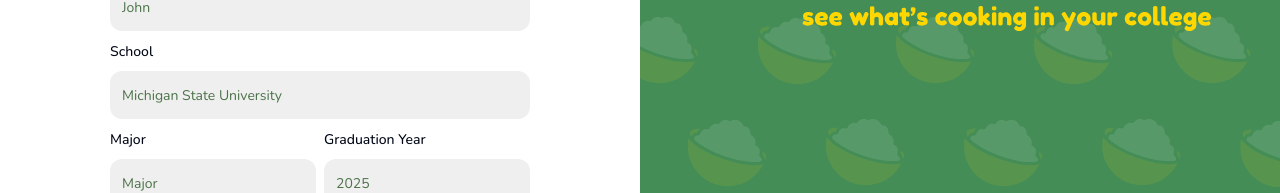
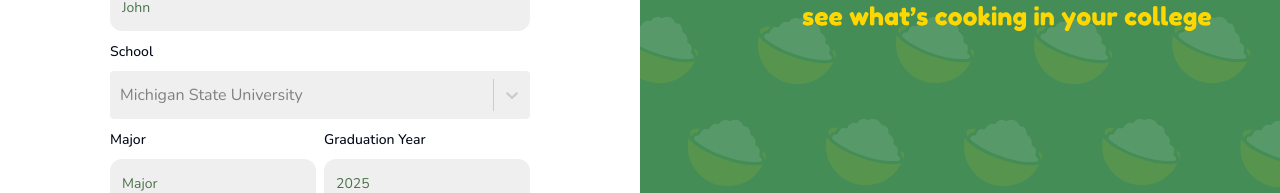
Before and after one commit to doreray/Ricefield_prototype1, a React (Vite) app: page /sign-up-more in a window 1280 px wide. Shown: the part 429-622 px from the top of the page. Built offline with nearby package versions, Linux system fonts and the light colour scheme; no server answers; the HTML template or start-up script is replaced by a standard one.

Commit message:
School Drop Down Menu'

```diff
--- a/package.json
+++ b/package.json
@@ -23,6 +23,7 @@
     "react-hook-form": "^7.53.0",
     "react-password-checklist": "^1.8.1",
     "react-router-dom": "^6.27.0",
+    "react-select": "^5.8.3",
     "tailwind-merge": "^2.5.3",
     "zod": "^3.23.8"
   },
--- a/src/_auth/forms/SigninForm.tsx
+++ b/src/_auth/forms/SigninForm.tsx
@@ -52,7 +52,7 @@ const SigninForm = () => {
       <div className="sm:w-420 flex-center flex-col">
             <img src= 'public/assets/icons/Ricefield_logo.svg' alt='logo'/>
 
-            <h2 className="h3-bold md:h2-bold pt-5 sm:pt-12"> Let's get cooking! </h2>
+            <h2 className="h3-bold md:h2-bold pt-5 sm:pt-12"> It's time to cook! </h2>
             <p className="text-light-3 body-regular md:body-regular mt-2">Log in with your credentials</p>
 
           <form onSubmit={form.handleSubmit(onSubmit)} className="flex flex-col gap-2 w-full">
--- a/src/_auth/forms/SignupForm.tsx
+++ b/src/_auth/forms/SignupForm.tsx
@@ -35,7 +35,7 @@ const SignupForm = () => {
     username: z.string().min(1, "Don't forget to name your farmer!"),
     email: z.string()
     .email("Oops...you forgot this :)")
-    .regex(/\.edu$/, "Gotta use an education account (.edu)!"),
+    .regex(/\.edu$/, "Gotta use your college email (.edu)!"),
     password: z.string().min(8),
     retypePassword: z.string()
     .min(1, "Gotta retype your password!")
--- a/src/_auth/forms/SignupForm2.tsx
+++ b/src/_auth/forms/SignupForm2.tsx
@@ -1,5 +1,5 @@
 import { useNavigate } from 'react-router-dom';
-import { useForm } from 'react-hook-form';
+import { useForm, Controller } from 'react-hook-form';
 import { Button } from '@/components/ui/button';
 import { auth, db } from '@/lib/firebase/config';
 import { doc, setDoc } from 'firebase/firestore';
@@ -16,6 +16,7 @@ import {
     FormMessage,
   } from "@/components/ui/form"
 import { Input } from "@/components/ui/input"
+import Select from 'react-select';
 
 
 interface UserData {
@@ -31,7 +32,7 @@ const SignupValidation = z.object({
   firstname: z.string().min(2, "First name must be at least 2 characters long"),
   school: z.string().min(1, "Don't forget to add your school!"),
   major: z.string().min(1, "Don't forget to add your major"),
-  gradyear: z.string().min(4, "Needs to be a valid school year!")
+  gradyear: z.string().min(4, "Needs to be a valid school year!").max(4, "Needs to be a valid school year!")
 });
 
 function SignupForm2() {
@@ -110,15 +111,37 @@ function SignupForm2() {
             control={form.control}
             name="school"
             render={({ field }) => (
-              <FormItem>
+                <FormItem>
                 <FormLabel>School</FormLabel>
                 <FormControl>
-                  <Input type="text" className={`shad-input rounded-xl ${form.formState.errors.lastname? 'border-red-500' : ''}`} {...field} placeholder="Michigan State University"/>
+                    <Controller
+                    control={form.control}
+                    name="school"
+                    render={({ field: { onChange, value } }) => (
+                        <Select
+                        value={value ? { label: value, value } : null}  // Ensures correct value structure
+                        onChange={(selectedOption) => onChange(selectedOption?.value)}  // Pass the value to react-hook-form
+                        options={[
+                            { value: 'Michigan State University', label: 'Michigan State University' },
+                            { value: 'Harvard University', label: 'Harvard University' },
+                            { value: 'Stanford University', label: 'Stanford University' },
+                        ]}
+                        isSearchable
+                        placeholder="Michigan State University"
+                        //styles
+                        classNames={{
+                            control: () => 'select-control',
+                            menu: () => 'select-menu',
+                            option: (state) => `select-option ${state.isSelected ? 'select-option--is-selected' : ''}`,
+                          }}
+                        />
+                    )}
+                    />
                 </FormControl>
                 <FormMessage />
-              </FormItem>
+                </FormItem>
             )}
-          />
+            />
           <div className="flex gap-2">
             <FormField
                 control={form.control}
--- a/src/globals.css
+++ b/src/globals.css
@@ -314,9 +314,8 @@
   }
 
   .shad-input:focus {
-    @apply ring-2 ring-primary-500 ring-offset-light-3;
+    @apply ring-2 ring-primary-500 ring-offset-light-3 !important;
   }
-
   .shad-input:hover {
     @apply ring-2 ring-gray-300;
   }
@@ -353,6 +352,35 @@
   .shad-button_ghost {
     @apply flex gap-4 items-center justify-start hover:bg-transparent hover:text-white !important;
   }
+  .select-control {
+    @apply h-12 bg-light-2 border-none placeholder:text-light-4 focus-visible:ring-1 focus-visible:ring-offset-1 ring-offset-light-3 !important;
+  }
+  .select-control:hover{
+    @apply ring-2 ring-gray-300 !important;
+  }
+  .select-control:focus-within{
+    @apply ring-2 ring-primary-500 !important;
+  }
+
+  .select-menu {
+    @apply bg-light-2 border-gray-500 !important;
+  }
+
+  .select-option {
+    @apply px-4 py-2 text-sm cursor-pointer bg-light-2 !important;
+  }
+
+  .select-option:hover {
+    @apply bg-option-hover !important;
+  }
+
+  .select-option--is-selected {
+    @apply bg-option-selected text-white !important;  /* You can use any color from Tailwind or custom colors */
+  }
+
+  .select-option--is-selected:hover {
+    @apply bg-option-selected-hover !important;  /* Darker background on hover */
+  }
 }
 
 @layer base {
--- a/tailwind.config.js
+++ b/tailwind.config.js
@@ -32,6 +32,9 @@ module.exports = {
   			'light-2': '#EFEFEF',
   			'light-3': '#84ad82',
   			'light-4': '#4b7349',
+			'option-selected': '#438c56',
+			'option-selected-hover': '#336b42',
+			'option-hover': '#d5ecdb',
   			background: 'hsl(var(--background))',
   			foreground: 'hsl(var(--foreground))',
   			card: {
```
Also changed, not shown: 1 other file (tests, documents, lock files or other folders).
